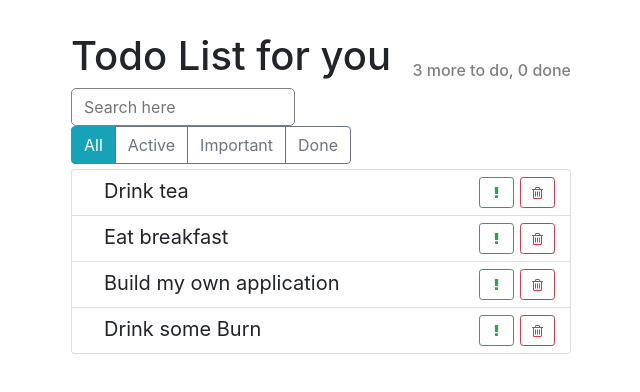
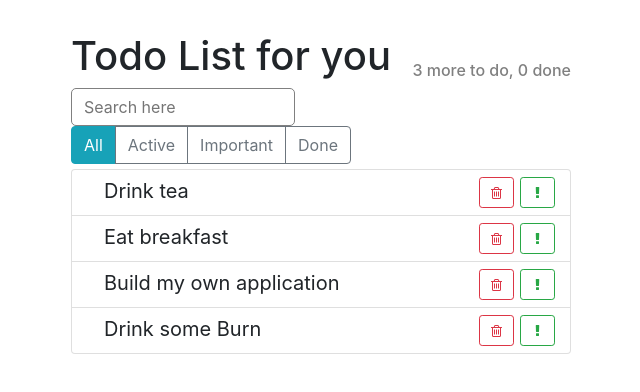
Before and after one commit to Delagardi/TODO, a React (Create React App) app: page / in a window 1280 px wide. Shown: the top 392 px of the page, without its empty margins (319-959 px from the left). Built offline with nearby package versions, Linux system fonts and the light colour scheme.

Commit message:
Added deleting of item

```diff
--- a/src/components/app/App.js
+++ b/src/components/app/App.js
@@ -1,18 +1,38 @@
-import React from 'react';
+import React, { Component } from 'react';
 import Header from '../header';
 import Search from '../search';
 import TodoList from '../todoList';
 import ItemStatusFilter from '../itemStatusFilter';
 import './app.css';
 
-const listData = [
+class  App extends Component {
+  constructor() {
+    super();
+
+    this.state = {
+      listData: [
         {label: 'Drink tea', important: false, id: 1},
         {label: 'Eat breakfast', important: false, id: 2},
         {label: 'Build my own application', important: true, id: 3},
         {label: 'Drink some Burn', important: false, id: 4}
       ]
+    }
 
-const App = () => {
+    this.onDeletedItem = (id) => {
+      this.setState((state) => {
+        const index = this.state.listData.findIndex((el) => id === el.id);
+
+        const before = this.state.listData.slice(0, index);
+        const after = this.state.listData.slice(index+1);
+        const newListData = [...before, ...after];
+
+        console.log(newListData);
+      });
+    }
+  }
+  render() {
+    const { listData } = this.state;
+
     return (
       <div className='todo-app'>
         <Header toDo={3} done={0} />
@@ -20,9 +40,12 @@ const App = () => {
           <Search/>
           <ItemStatusFilter/>
         </div>
-      <TodoList todos={ listData }/>
+        <TodoList
+          todos={ listData }
+          onDeletedFromApp={this.onDeletedItem}/>
       </div>
     );
   }
+}
 
 export default App;
--- a/src/components/todoList/TodoList.js
+++ b/src/components/todoList/TodoList.js
@@ -2,13 +2,14 @@ import React from 'react';
 import TodoListItem from '../todoListItem';
 import './todoList.css'
 
-const TodoList = ({todos}) => {
+const TodoList = ({todos, onDeletedFromApp}) => {
   const elements = todos.map((item) => {
     const {id, ...itemPropsWithOfId} = item;
 
     return (
       <li key={id} className='list-group-item'>
-        <TodoListItem {...itemPropsWithOfId}/>
+        <TodoListItem {...itemPropsWithOfId}
+        onDeleted={() => onDeletedFromApp(id)}/>
       </li>
     );
   });
--- a/src/components/todoListItem/TodoListItem.js
+++ b/src/components/todoListItem/TodoListItem.js
@@ -27,7 +27,7 @@ export default class TodoListItem extends Component {
   }
 
   render() {
-    const { label } = this.props;
+    const { label, onDeleted } = this.props;
     const { done, important } = this.state;
     let classNames = "todo-list-item";
 
@@ -47,13 +47,14 @@ export default class TodoListItem extends Component {
           {label}
         </span>
         <button type="button"
-                className="btn btn-outline-danger btn-sm float-right">
-          <i className="fa fa-trash-o" />
-        </button>
-        <button type="button"
                 className="btn btn-outline-success btn-sm float-right"
                 onClick={this.onMarkImportant}>
           <i className="fa fa-exclamation" />
+        </button>
+        <button type="button"
+                className="btn btn-outline-danger btn-sm float-right"
+                onClick={onDeleted}>
+          <i className="fa fa-trash-o" />
         </button>
       </span>
     );
```
Lines whose indentation alone changed are shown as unchanged.
